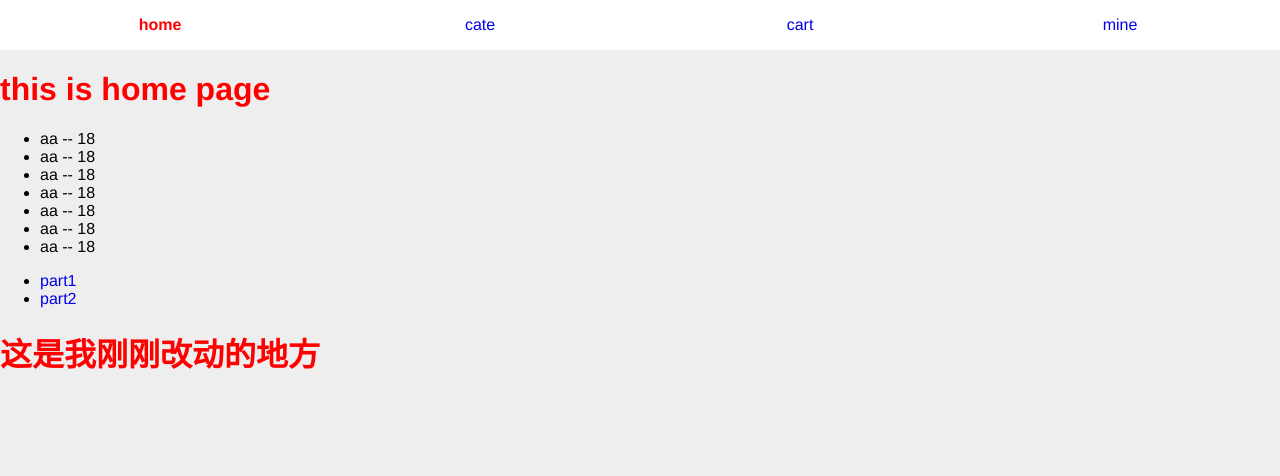
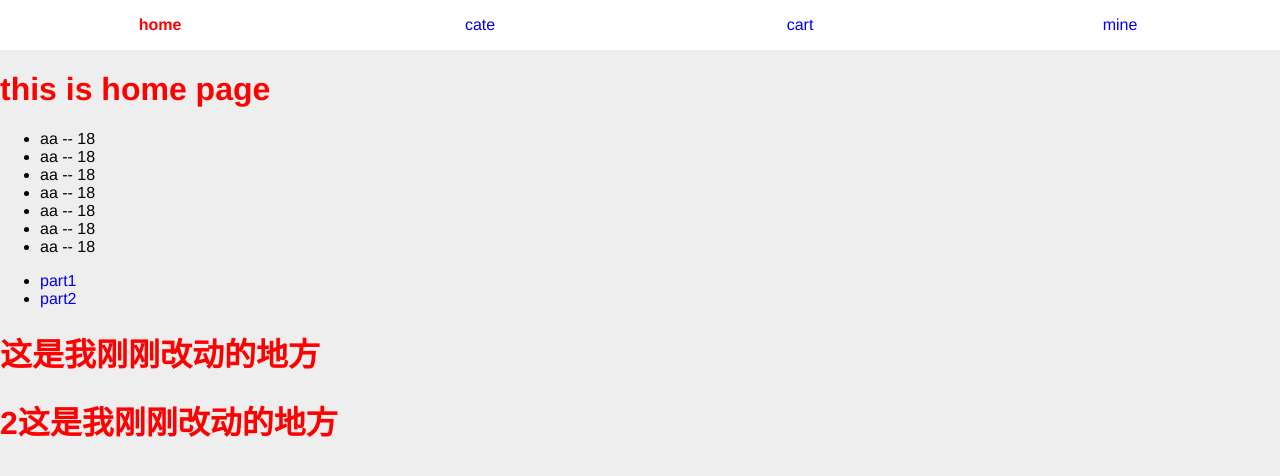
Before and after one commit to cooleye/angular_template, a website: page index.html at #/home in a window 1280 px wide. Drawn offline with Linux system fonts and the light colour scheme.

Commit message:
updatehome

```diff
--- a/app/pages/home/home.html
+++ b/app/pages/home/home.html
@@ -16,6 +16,11 @@
 
 <h1>
     这是我刚刚改动的地方
+
+</h1>
+<h1>
+    2这是我刚刚改动的地方
+
 </h1>
 
 <div ui-view></div>
```
